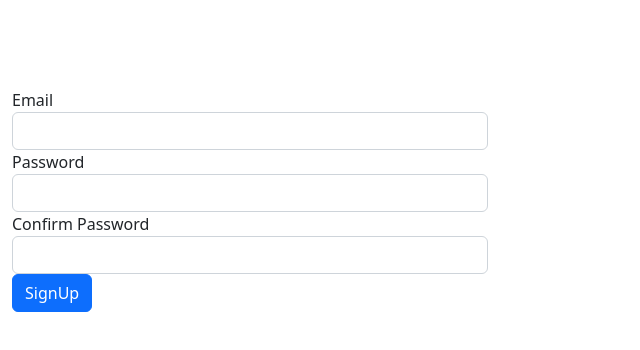
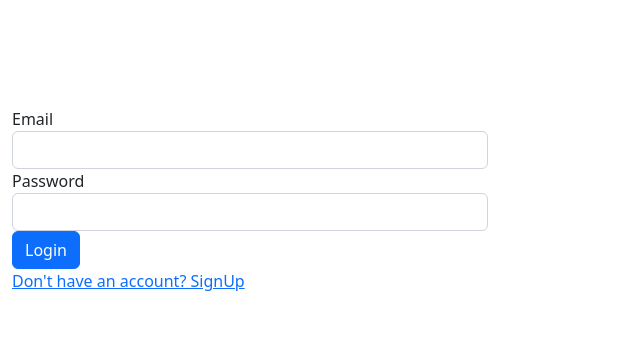
Before and after one commit to Balwantkiraula/MailBoxClient, a React (Create React App) app: page /login in a window 1280 px wide. Shown: the top 350 px of the page, without its empty margins (0-640 px from the left). Built offline with nearby package versions, Linux system fonts and the light colour scheme.

Commit message:
Login Screen

```diff
--- a/package.json
+++ b/package.json
@@ -11,6 +11,7 @@
     "react": "^18.2.0",
     "react-bootstrap": "^2.7.4",
     "react-dom": "^18.2.0",
+    "react-router-dom": "^6.11.2",
     "react-scripts": "5.0.1",
     "web-vitals": "^2.1.4"
   },
--- a/src/App.js
+++ b/src/App.js
@@ -1,12 +1,21 @@
 import React from 'react';
 import Signup from './components/Signup';
+import { BrowserRouter, Routes, Route } from 'react-router-dom';
+import Login from './components/Login';
+import Home from './components/Home';
 
 function App() {
   return (
-    <div className="App">
 
-    <Signup />
-    </div>
+   <BrowserRouter>
+     <Routes>
+     <Route path='/' element={<Signup />} />
+     <Route path='/login' element={<Login />} />
+     <Route path='/home' element={<Home />} />
+
+     </Routes>
+    </BrowserRouter>
+
   );
 }
 
--- /dev/null
+++ b/src/components/Home.js
@@ -0,0 +1,9 @@
+import React from 'react'
+function Home(){
+    return (
+        <div>
+            Welcome To Mail Box
+        </div>
+    )
+}
+export default Home;
--- /dev/null
+++ b/src/components/Login.js
@@ -0,0 +1,82 @@
+import { useState } from "react";
+import { Link, useNavigate } from "react-router-dom";
+
+function Login() {
+  const [email, setEmail] = useState('');
+  const [password, setPassword] = useState('');
+  const [errorMessage, setErrorMessage] = useState('');
+  const navigate = useNavigate('');
+
+  const loginHandler = async (e) => {
+    e.preventDefault();
+
+    if (!email || !password) {
+      setErrorMessage('All fields are mandatory');
+      return;
+    }
+
+    try {
+      const response = await fetch(`https://identitytoolkit.googleapis.com/v1/accounts:signInWithPassword?key=AIzaSyDfoPwO0ULnk4ApUv1ImaDvLlCpo_747T8`, {
+        method: "POST",
+        headers: {
+          "Content-Type": "application/json",
+        },
+        body: JSON.stringify({ email, password }),
+      });
+
+      const data = await response.json();
+
+      if (response.ok) {
+        // Login successful, you can handle it according to your requirements, such as navigating to a different page
+        navigate('/home');
+      } else {
+        // Login failed, display the error message
+        setErrorMessage(data.error.message);
+      }
+    } catch (error) {
+      console.error(error);
+    }
+
+    // Clear input fields
+    setEmail('');
+    setPassword('');
+  };
+
+  return (
+    <div className="d-flex justify-content-center align-items-center" style={{ height: '50vh', width: '500px' }}>
+      <div className="container">
+        <form>
+          <div className="form-group">
+            <label htmlFor="email">Email</label>
+            <input
+              type="text"
+              className="form-control"
+              id="email"
+              value={email}
+              onChange={(e) => setEmail(e.target.value)}
+            />
+          </div>
+          <div className="form-group">
+            <label htmlFor="password">Password</label>
+            <input
+              type="password"
+              className="form-control"
+              id="password"
+              value={password}
+              onChange={(e) => setPassword(e.target.value)}
+            />
+          </div>
+          {errorMessage && <p className="text-danger">{errorMessage}</p>}
+          <button type="submit" className="btn btn-primary" onClick={loginHandler}>
+            Login
+          </button>
+          <div>
+            <Link to="/">Don't have an account? SignUp</Link>
+          </div>
+        </form>
+      </div>
+    </div>
+  );
+}
+
+export default Login;
--- a/src/components/Signup.js
+++ b/src/components/Signup.js
@@ -1,5 +1,6 @@
 import React, { useState } from 'react';
 import 'bootstrap/dist/css/bootstrap.min.css';
+import { Link, useNavigate } from 'react-router-dom';
 
 function Signup() {
   const [email, setEmail] = useState('');
@@ -7,9 +8,11 @@ function Signup() {
   const [confirmPassword, setConfirmPassword] = useState('');
   const [signUp, setSignUp] = useState([]);
   const [errorMessage, setErrorMessage] = useState('');
+  const navigate=useNavigate('')
 
-  const SignUpHandler = (e) => {
+  const SignUpHandler = async(e) => {
     e.preventDefault();
+    navigate('/login')
 
     if (!email || !password || !confirmPassword) {
       setErrorMessage('All fields are mandatory');
@@ -21,25 +24,27 @@ function Signup() {
       return;
     }
 
-    const FatchApi = async ()=>{
-        try{
-        const response = await fetch(`https://mailboxclient-8985c-default-rtdb.firebaseio.com/users.json`, {
-            method: "POST",
-            headers: {
-              "Content-Type": "application/json",
-            },
-            body: JSON.stringify({email, password, confirmPassword}),
+    try {
+        const response = await fetch('https://identitytoolkit.googleapis.com/v1/accounts:signUp?key=AIzaSyDfoPwO0ULnk4ApUv1ImaDvLlCpo_747T8',
+        {
+          method: 'POST',
+          headers: {
+            'Content-Type': 'application/json'
+          },
+          body: JSON.stringify({email, password, confirmPassword})
         });
         const data = await response.json();
-        console.log(data);
+        if(data.error){
+            throw new Error(data.error.message)
+            // console.log(data.error.message)
+        }
 
-    }
-    catch(error) {
-        console.error(error);
+        console.log(data); // contains the Firebase ID token, refresh token, and other user data
+        console.log('User has successfully signed up.')
+      } catch (error) {
+        console.error(error); // handle signup error
+        throw error;
       }
-}
-FatchApi()
-
 
     const newSignUp = { email, password, confirmPassword };
     setSignUp([...signUp, newSignUp]);
@@ -52,7 +57,6 @@ FatchApi()
 
     console.log(signUp);
   };
-
   return (
     <div className="d-flex justify-content-center align-items-center" style={{ height: '50vh', width: '500px' }}>
       <div className="container">
@@ -91,6 +95,9 @@ FatchApi()
           <button type="submit" className="btn btn-primary" onClick={SignUpHandler}>
             SignUp
           </button>
+          <div>
+          <Link to="/login">Already have an account ? Login</Link>
+          </div>
         </form>
       </div>
     </div>
```
Also changed, not shown: 1 other file (tests, documents, lock files or other folders).
